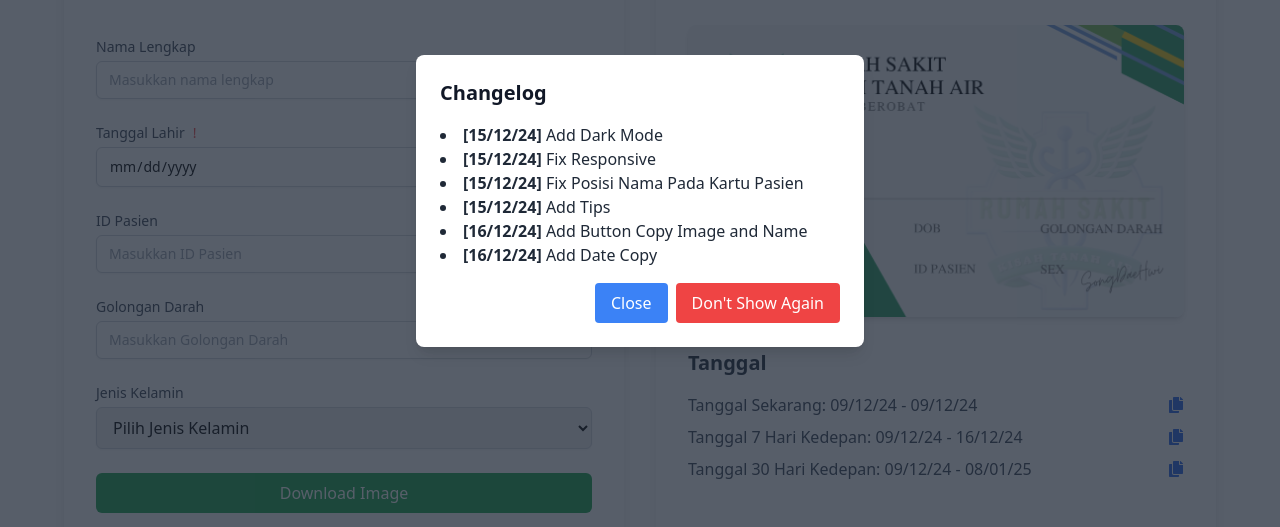
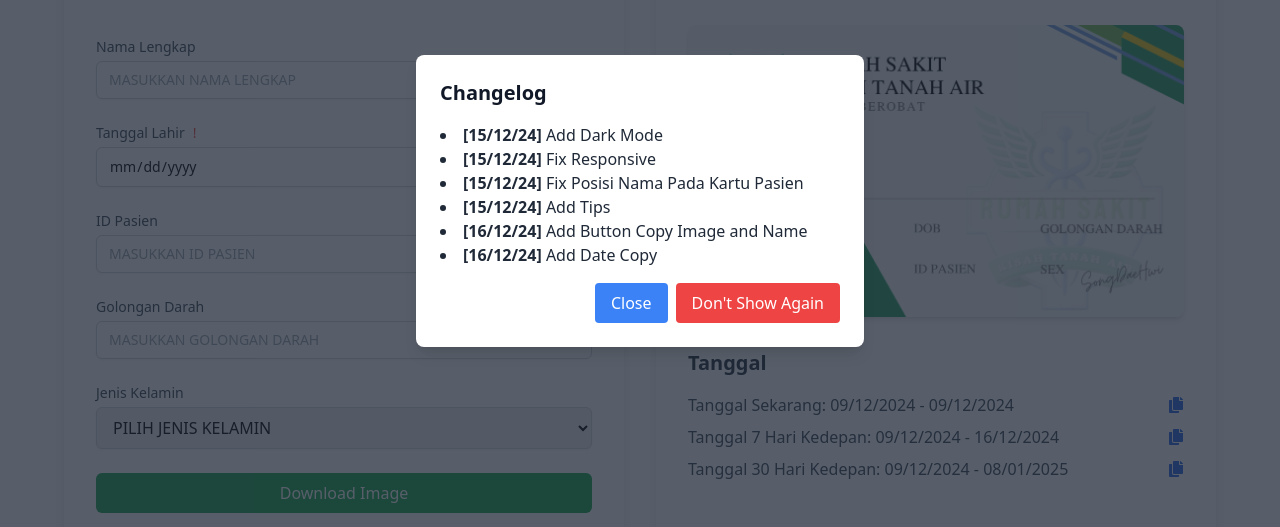
Before and after one commit to ahmadzip/Kartu-Pasien-RS-Kiash-Tanah-Air, a Next.js app: page / in a window 1280 px wide. Shown: the part 199-726 px from the top of the page. Built offline with nearby package versions, Linux system fonts and the light colour scheme.

Commit message:
Refactor input field placeholders to uppercase

```diff
--- a/src/app/page.tsx
+++ b/src/app/page.tsx
@@ -23,7 +23,7 @@ export default function Home() {
     const { name, value } = e.target;
     setFormData((prev) => ({
       ...prev,
-      [name]: value,
+      [name]: value.toUpperCase(),
     }));
   };
 
@@ -46,7 +46,7 @@ export default function Home() {
     if (isNaN(date.getTime())) return "";
     const day = String(date.getDate()).padStart(2, "0");
     const month = String(date.getMonth() + 1).padStart(2, "0");
-    const year = date.getFullYear().toString().slice(-2);
+    const year = date.getFullYear();
     return `${day}/${month}/${year}`;
   };
 
@@ -179,7 +179,7 @@ export default function Home() {
                 name="nama1"
                 value={formData.nama1}
                 onChange={handleInputChange}
-                placeholder="Masukkan nama lengkap"
+                placeholder="MASUKKAN NAMA LENGKAP"
               />
               <InputField
                 tooltip="Input MM/DD/YYYY Otomatis Jadi DD/MM/YYYY"
@@ -194,14 +194,14 @@ export default function Home() {
                 name="idPasien"
                 value={formData.idPasien}
                 onChange={handleInputChange}
-                placeholder="Masukkan ID Pasien"
+                placeholder="MASUKKAN ID PASIEN"
               />
               <InputField
                 label="Golongan Darah"
                 name="golonganDarah"
                 value={formData.golonganDarah}
                 onChange={handleBloodTypeChange}
-                placeholder="Masukkan Golongan Darah"
+                placeholder="MASUKKAN GOLONGAN DARAH"
               />
               <SelectField
                 label="Jenis Kelamin"
@@ -209,9 +209,9 @@ export default function Home() {
                 value={formData.sex}
                 onChange={handleInputChange}
                 options={[
-                  { value: "", label: "Pilih Jenis Kelamin" },
-                  { value: "male", label: "Laki-laki" },
-                  { value: "female", label: "Perempuan" },
+                  { value: "", label: "PILIH JENIS KELAMIN" },
+                  { value: "male", label: "LAKI-LAKI" },
+                  { value: "female", label: "PEREMPUAN" },
                 ]}
               />
               <div className="flex flex-col space-y-4">
```
